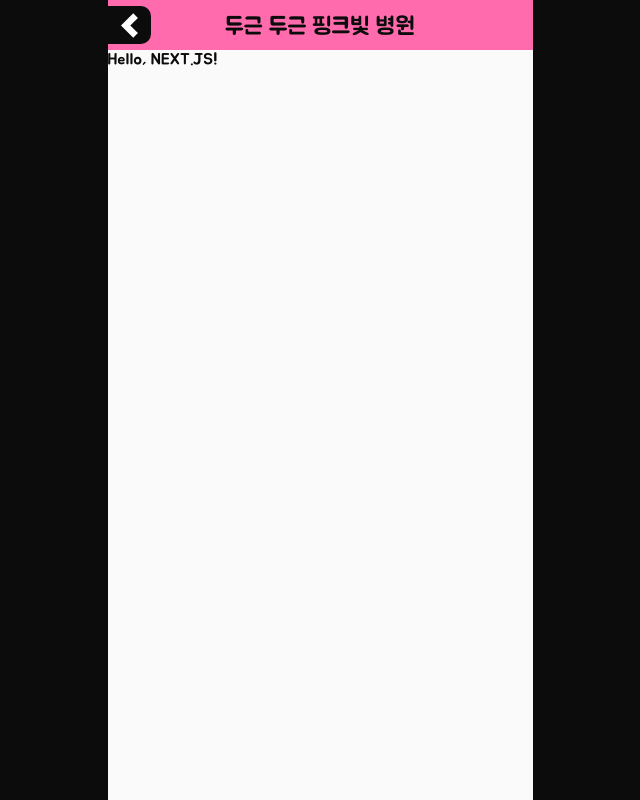
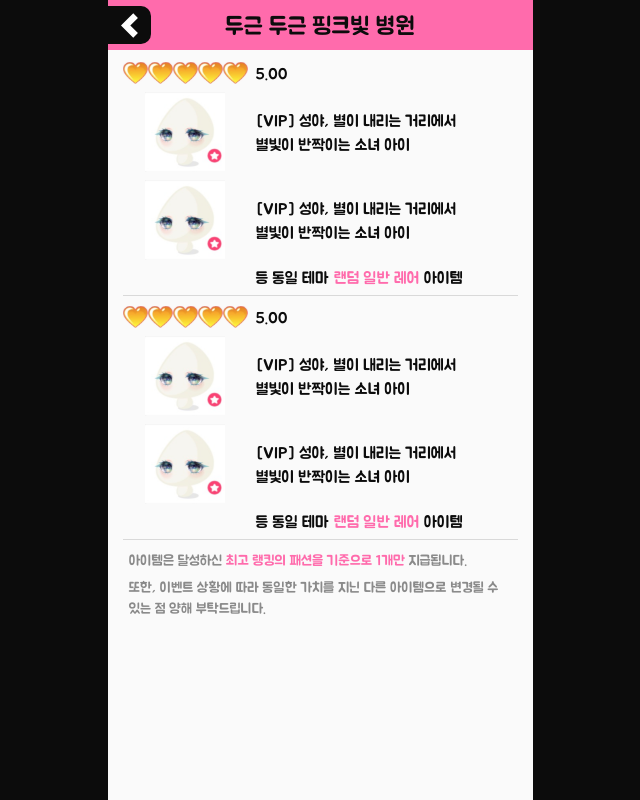
Before and after one commit to BanYeah/FashionFever, a Next.js app in the folder frontend/: page /gift-list in a window 1280 px wide. Shown: the whole page, without its empty margins (320-960 px from the left). Built offline with nearby package versions, Linux system fonts and the light colour scheme.

Commit message:
Feat(fe): Gift List Page

```diff
--- a/frontend/app/color-style.css
+++ b/frontend/app/color-style.css
@@ -10,4 +10,5 @@
   --gray: #3d3d3d;
   --gray-8a: #8a8a8a;
   --gray-b3: #b3b3b3;
+  --gray-d9: #d9d9d9;
 }
--- a/frontend/app/gift-list/page.tsx
+++ b/frontend/app/gift-list/page.tsx
@@ -1,5 +1,6 @@
 import { AppShell } from "@/components/app-shell/app-shell";
 import { AppShellFooter } from "@/components/app-shell/footer";
+import { GiftCollection } from "@/components/gift-list/gift-collection";
 
 interface GiftPageProps {
   searchParams: Promise<{ [key: string]: string | string[] | undefined }>;
@@ -15,7 +16,7 @@ export default async function GiftPage({ searchParams }: GiftPageProps) {
     <AppShell
       footer={isBeforeDressUp ? <AppShellFooter variant="dressUp" /> : null}
     >
-      <p>Hello, NEXT.JS!</p>
+      <GiftCollection />
     </AppShell>
   );
 }
--- /dev/null
+++ b/frontend/components/gift-list/gift-collection.tsx
@@ -0,0 +1,32 @@
+import { Stack } from "@mantine/core";
+import { GiftDisplay } from "./gift-display";
+
+export function GiftCollection() {
+  const pStyle: React.CSSProperties = {
+    padding: "0px 6px",
+    color: "var(--gray-8a)",
+    fontSize: "14px",
+    lineHeight: 1.5,
+    wordBreak: "keep-all",
+  };
+
+  return (
+    <Stack mx={15} mt={12} mb={60} gap={10}>
+      <GiftDisplay />
+      <GiftDisplay />
+      <Stack gap={6}>
+        <p style={pStyle}>
+          아이템은 달성하신{" "}
+          <span style={{ color: "var(--main)" }}>
+            최고 랭킹의 패션을 기준으로 1개만
+          </span>{" "}
+          지급됩니다.
+        </p>
+        <p style={pStyle}>
+          또한, 이벤트 상황에 따라 동일한 가치를 지닌 다른 아이템으로 변경될 수
+          있는 점 양해 부탁드립니다.
+        </p>
+      </Stack>
+    </Stack>
+  );
+}
--- /dev/null
+++ b/frontend/components/gift-list/gift-display.module.css
@@ -0,0 +1,34 @@
+.Caption {
+  p {
+    line-height: 1.2;
+    white-space: nowrap; /* 줄바꿈 방지 */
+  }
+
+  span {
+    color: var(--main);
+  }
+}
+
+.ImageWrapper {
+  display: flex;
+  justify-content: center;
+
+  width: 125px;
+
+  img {
+    display: block;
+  }
+}
+
+.GiftCaption {
+  min-width: 0;
+  flex: 1;
+
+  p {
+    width: 100%;
+
+    overflow: hidden;
+    text-overflow: ellipsis;
+    white-space: nowrap;
+  }
+}
--- /dev/null
+++ b/frontend/components/gift-list/gift-display.tsx
@@ -0,0 +1,40 @@
+"use client";
+
+import classes from "./gift-display.module.css";
+import Image from "next/image";
+import { Divider, Group, Stack } from "@mantine/core";
+import { HeartRating } from "../heart-rating/heartrating";
+
+export function GiftDisplay() {
+  return (
+    <Stack gap={8}>
+      <Group gap={8}>
+        <HeartRating value={5.0} unitW={25} unitH={22} />
+        <p>5.00</p>
+      </Group>
+      <GiftUnit />
+      <GiftUnit />
+      <Group className={classes.Caption} pl={133} pr={8} gap={5}>
+        <p>등 동일 테마</p>
+        <p>
+          <span>랜덤 일반 레어</span> 아이템
+        </p>
+      </Group>
+      <Divider size={1} color={"var(--gray-d9)"} />
+    </Stack>
+  );
+}
+
+function GiftUnit() {
+  return (
+    <Group align="center" gap={8}>
+      <div className={classes.ImageWrapper}>
+        <Image src="/images/gift.png" alt="" width={80} height={80} />
+      </div>
+      <Stack className={classes.GiftCaption} pr={8} gap={8}>
+        <p>[VIP] 성야, 별이 내리는 거리에서</p>
+        <p>별빛이 반짝이는 소녀 아이</p>
+      </Stack>
+    </Group>
+  );
+}
```
